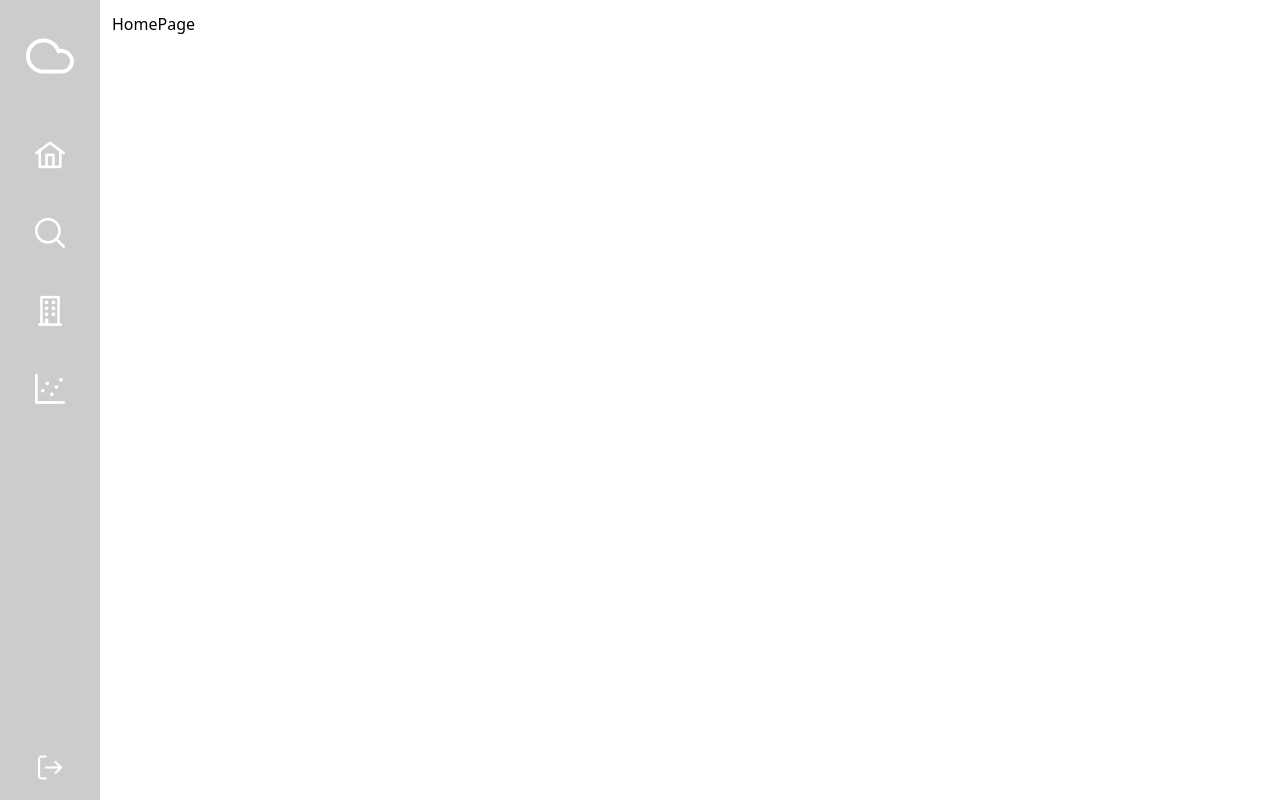
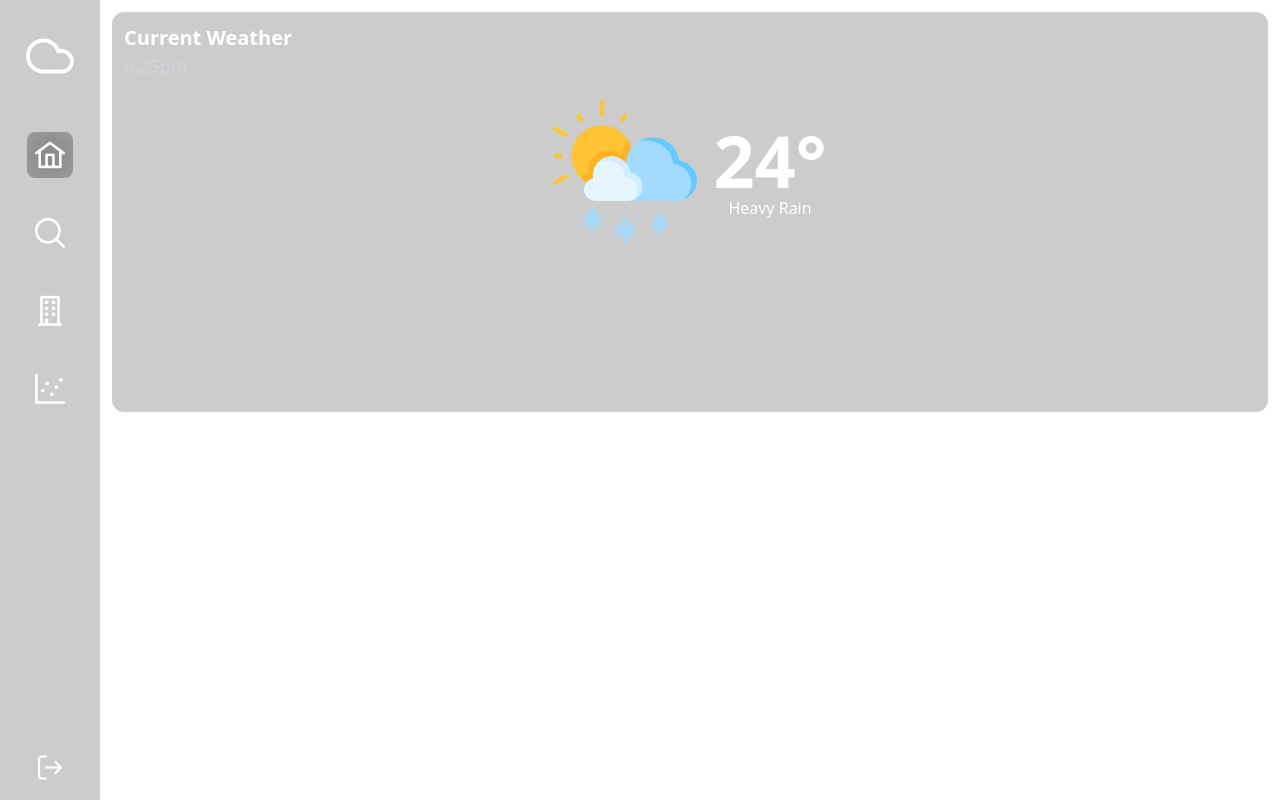
Before and after one commit to MSFauzan505/weather-app-reactjs, a React (Vite) app: page / in a window 1280 px wide. Built offline with nearby package versions, Linux system fonts and the light colour scheme.

Commit message:
feat: add animation frame motion

```diff
--- a/package.json
+++ b/package.json
@@ -11,10 +11,13 @@
   },
   "dependencies": {
     "@tailwindcss/vite": "^4.1.10",
+    "framer-motion": "^12.19.1",
+    "motion": "^12.19.1",
     "primeicons": "^7.0.0",
     "primereact": "^10.9.6",
     "react": "^19.1.0",
     "react-dom": "^19.1.0",
+    "react-icons": "^5.5.0",
     "react-router-dom": "^7.6.2",
     "tailwindcss": "^4.1.10"
   },
--- a/src/components/Sidebar.jsx
+++ b/src/components/Sidebar.jsx
@@ -1,6 +1,8 @@
 import React from 'react'
 import { NavLink } from 'react-router-dom'
 import { useMainLayout } from '../layouts/MainLayout'
+// eslint-disable-next-line no-unused-vars
+import { AnimatePresence, motion } from 'motion/react'
 
 const navItems = [
   { to: '/', icon: 'pi pi-home' },
@@ -20,6 +22,7 @@ const SidebarContent = ({ onLinkClick }) => {
             key={index}
             to={item.to}
             onClick={() => onLinkClick && onLinkClick()}
+            className={({isActive}) => isActive ? 'bg-black/20 backdrop-blur-lg rounded-lg transition-all' : ''}
           >
             <i
               className={`${item.icon} transition-all hover:bg-black/10 hover:backdrop-blur-xl cursor-pointer rounded-xl p-2 text-xl sm:text-3xl`}
@@ -42,19 +45,30 @@ const Sidebar = () => {
         <SidebarContent />
       </div>
 
+      <AnimatePresence>
         {sidebarVisible && (
-        <div className='flex sm:hidden absolute top-0 left-0 z-50'>
+          <motion.div
+            initial={{ x: '-100%' }}
+            animate={{ x: 0 }}
+            exit={{ x: '-100%' }}
+            transition={{ duration: 0.3 }}
+            className='flex sm:hidden absolute top-0 left-0 z-50'>
             <SidebarContent onLinkClick={toggleSidebar} />
-        </div>
+          </motion.div>
         )}
+      </AnimatePresence>
 
+      <AnimatePresence>
         <div className='flex sm:hidden justify-between items-center p-3'>
           <h1 className='font-bold text-lg text-white p-1'>Weather App</h1>
-        <i
+          <motion.i
+            whileHover={{scale: 1.1}}
+            whileTap={{scale: 0.9}}
             className={`pi pi-align-right text-3xl text-white p-1 rounded-lg ${sidebarVisible ? 'bg-black/10' : ''}`}
             onClick={toggleSidebar}
-        ></i>
+          ></motion.i>
         </div>
+      </AnimatePresence>
     </>
   )
 }
--- a/src/layouts/MainLayout.jsx
+++ b/src/layouts/MainLayout.jsx
@@ -1,6 +1,8 @@
 import React, { createContext, useContext, useState } from 'react'
 import Sidebar from '../components/Sidebar'
 import { Outlet } from 'react-router-dom'
+// eslint-disable-next-line no-unused-vars
+import { motion } from 'framer-motion'
 
 const MainLayoutContext = createContext()
 
@@ -16,9 +18,13 @@ export const MainLayoutProvider = () => {
             <div className='bg-[url("./assets/background.jpg")]  bg-cover bg-center min-h-screen w-full'>
                 <div className='relative flex flex-col sm:flex-row bg-white/20 backdrop-blur-xl min-h-screen'>
                     <Sidebar />
-                    <div className='mt-2 sm:m-0 w-full p-4 sm:p-3'>
-                        {<Outlet/>}
-                    </div>
+                    <motion.div
+                        initial={{ opacity: 0, y: 30 }}
+                        animate={{opacity: 1, y: 0}}
+                        transition={{duration: 0.5, ease: 'easeOut'}}
+                        className='mt-2 sm:m-0 w-full p-4 sm:p-3'>
+                        {<Outlet />}
+                    </motion.div>
                 </div>
             </div>
         </MainLayoutContext.Provider>
--- a/src/pages/HomePage.jsx
+++ b/src/pages/HomePage.jsx
@@ -2,7 +2,22 @@ import React from 'react'
 
 const HomePage = () => {
     return (
-        <div>HomePage</div>
+        <div className='flex flex-col gap-3'>
+            {/* current weather */}
+            <div className='flex flex-col min-h-[400px] bg-black/20 rounded-xl text-white p-3'>
+                <h1 className='font-semibold sm:text-lg md:text-xl'>Current Weather</h1>
+                <span className='text-sm sm:text-lg text-gray-300'>6.25pm</span>
+                <div className='flex items-center justify-center gap-4 px-5 mt-5 '>
+                    <img src='/src/assets/icon-cerah.png' className='h-36 w-36 sm:max-h-40 sm:max-w-40 bg-contain '/>
+                    <div className=' flex flex-col items-center'>
+                        <span className='text-7xl font-bold'>24°</span>
+                        <span className=''>Heavy Rain</span>
+                    </div>
+                </div>
+            </div>
+
+
+        </div>
     )
 }
 
```
Also changed, not shown: src/assets/icon-cerah.png (added), 1 other file (tests, documents, lock files or other folders). Lines whose indentation alone changed are shown as unchanged.
